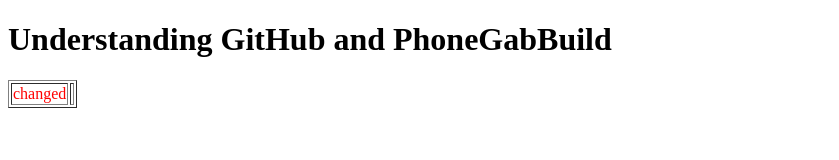
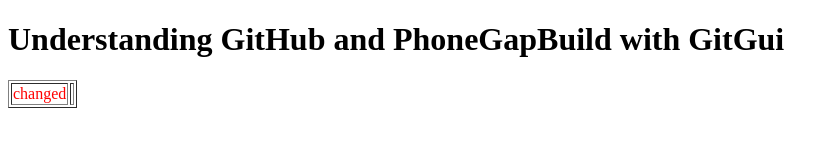
Before and after one commit to gemdjm/ugh, a plain HTML site: page index.html in a window 1280 px wide. Shown: the whole page, without its empty margins (0-839 px from the left). Drawn offline with Linux system fonts and the light colour scheme.

Commit message:
Signed-off-by: gemdjm <dave.moore@bcs.org>

```diff
--- a/index.html
+++ b/index.html
@@ -8,7 +8,7 @@
 <body>
 	<div id="indexPage">
 	   <div id="indexHeader" class="header">
-		   <h1>Understanding GitHub and PhoneGabBuild</h1>
+		   <h1>Understanding GitHub and PhoneGapBuild with GitGui</h1>
 	   </div>
 
 	   <div id="indexContent" >
```
